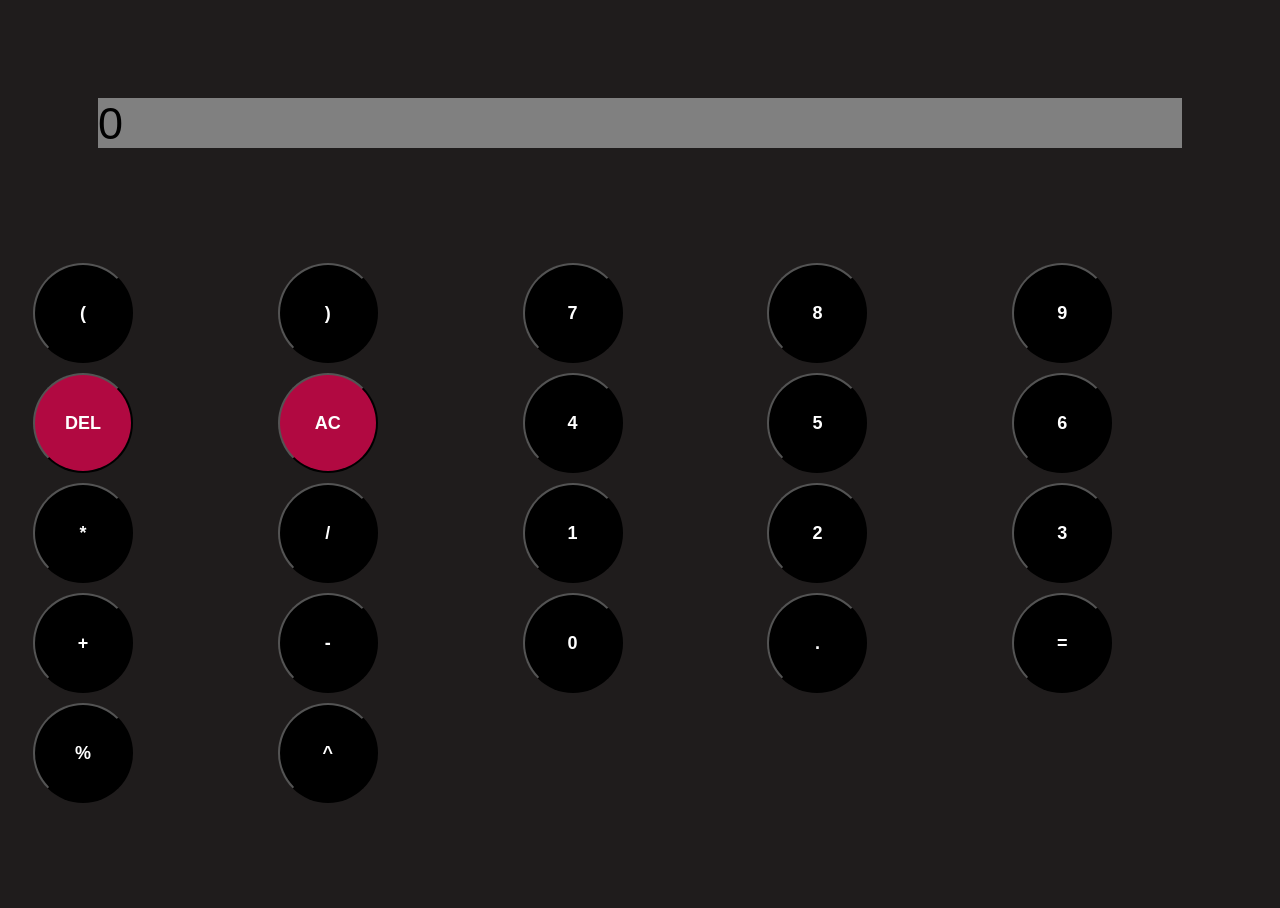
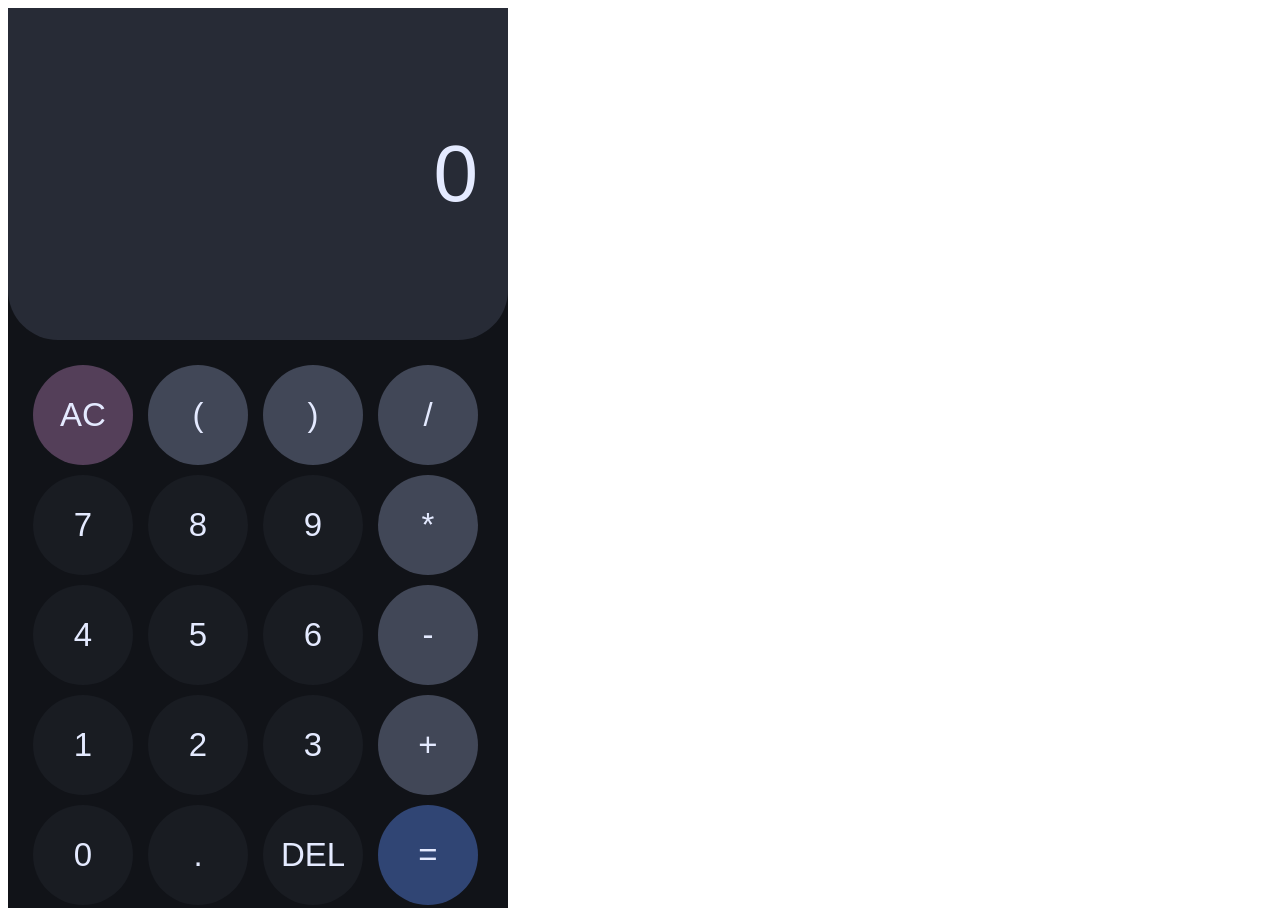
Before and after one commit to Mxrcxl03/Calculator, a plain HTML site: page calculator/cal.html in a window 1280 px wide. Shown: the top 908 px of the page. Before the commit the page ends 836 px from the top, so only its background shows below. Drawn offline with Linux system fonts and the light colour scheme.

Commit message:
new update

```diff
--- a/calculator/cal.html
+++ b/calculator/cal.html
@@ -10,28 +10,27 @@
     <div id="calculator">
         <div id="display" class="display">0</div>
         <div id="buttons">
-                <button onclick="appendToDisplay('(')"> ( </button>
-                <button onclick="appendToDisplay(')')"> ) </button>
+                <button class="delete" onclick="clearDisplay()"> AC </button>
+                <button class= "operator" onclick="appendToDisplay('(')"> ( </button>
+                <button class = "operator" onclick="appendToDisplay(')')"> ) </button>
+                <button class = "operator" onclick="appendToDisplay('/')"> / </button>
                 <button onclick="appendToDisplay('7')"> 7 </button>
                 <button onclick="appendToDisplay('8')"> 8 </button>
                 <button onclick="appendToDisplay('9')"> 9 </button>
-                <button class="delete" onclick="clearLastElement()"> DEL </button>
-                <button class="delete" onclick="clearDisplay()"> AC </button>
+                <button class = "operator" onclick="appendToDisplay('*')"> * </button>
                 <button onclick="appendToDisplay('4')"> 4 </button>
                 <button onclick="appendToDisplay('5')"> 5 </button>
                 <button onclick="appendToDisplay('6')"> 6 </button>
-                <button onclick="appendToDisplay('*')"> * </button>
-                <button onclick="appendToDisplay('/')"> / </button>
+                <button class = "operator" onclick="appendToDisplay('-')"> - </button>
                 <button onclick="appendToDisplay('1')"> 1 </button>
                 <button onclick="appendToDisplay('2')"> 2 </button>
                 <button onclick="appendToDisplay('3')"> 3 </button>
-                <button onclick="appendToDisplay('+')"> + </button>
-                <button onclick="appendToDisplay('-')"> - </button>
+                <button class = "operator" onclick="appendToDisplay('+')"> + </button>
                 <button onclick="appendToDisplay('0')"> 0 </button>
                 <button onclick="appendToDisplay('.')"> . </button>
-                <button onclick="calculateResult()"> = </button>
+                <button onclick="clearLastElement()"> DEL </button>
+                <button class = "equals" onclick="calculateResult()"> = </button>
                 <button onclick="appendToDisplay('%')"> % </button>
-                <button onclick="appendToDisplay('**')"> ^ </button>
             </div>
         </div>
     </div>
--- a/calculator/styles.css
+++ b/calculator/styles.css
@@ -1,37 +1,48 @@
 #calculator{
     font-family: Arial, sans-serif;
     overflow: hidden;
+    max-width: 500px;
+    background-color: #111318;
 }
-body {
-    background-color:#1f1c1c;
-}
+
 button{
     width:100px;
     height:100px;
     border-radius: 90px;
-    background-color:black;
+    border : none;
+    background-color:#191c22;
     color:white;
-    font-size: large;
+    font-family: 'Arial';
+    font-size: 33px;
     cursor: pointer;
-    font-weight: bold;
+    color: #e4eaff;
 }
-.display{
-    margin: 2em;
+#display{
     border:none;
-    height: 50px;
-    background-color: grey;
-    font-size:45px;
-    text-align: left;
+    font-size:80px;
+    text-align: right;
+    padding: 120px 30px 120px 30px;
+    color: #e4eaff;
+    background-color:#272b36;
+    border-radius: 0px 0px 50px 50px;
+
 }
 #buttons{
     display: grid;
-    grid-template-columns: repeat(5, 1fr);
+    grid-template-columns: repeat(4, 1fr);
     gap: 10px;
     padding:25px;
+
 }
 button:hover{
-    background-color: rgb(128, 127, 126);
+    background-color: #3a4348 ;
 }
-.delete{
-    background-color: rgb(177, 9, 65);
+.operator {
+    background-color: #414757;
 }
+.equals {
+    background-color: #304574;
+}
+.delete {
+    background-color: #543f59;
+}
```
Also changed, not shown: 1 other file.
